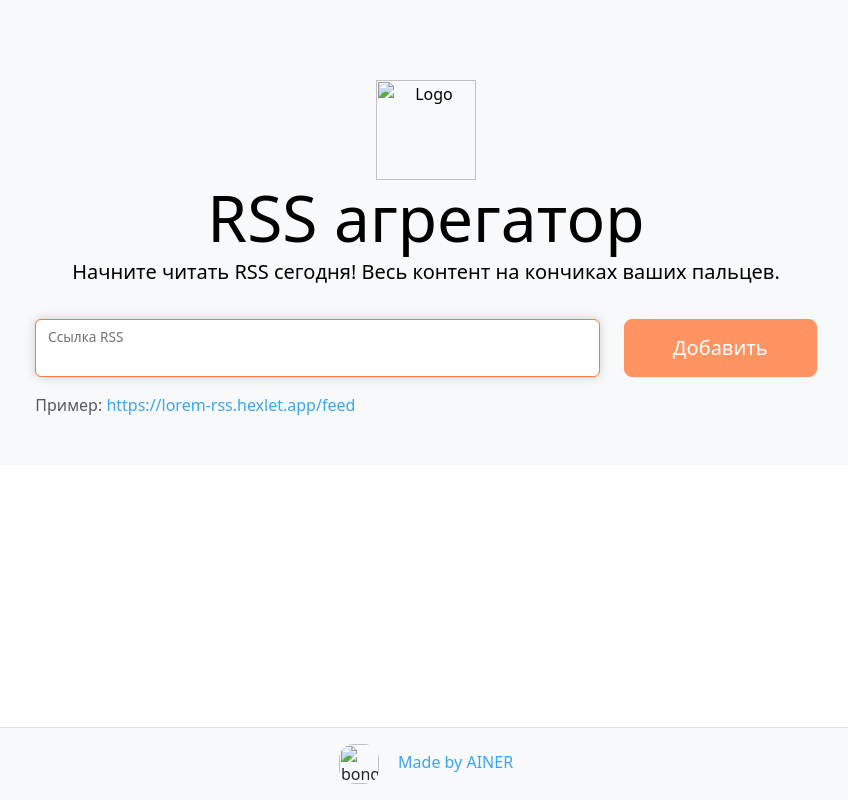
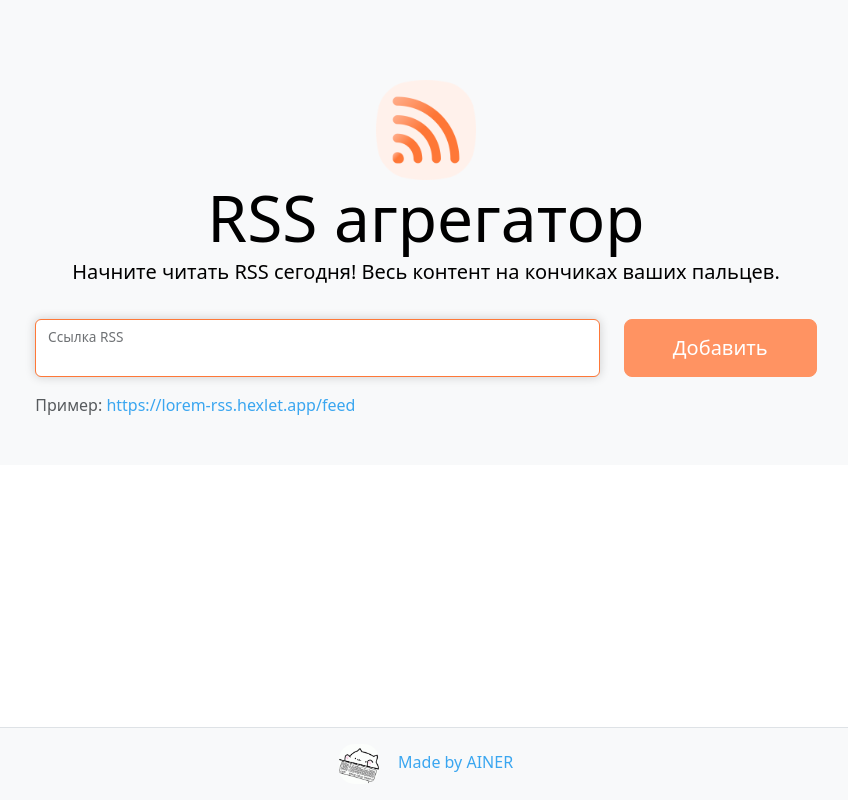
Before and after one commit to AINER/RSS-Reader, a website built with webpack: page index.html in a window 1280 px wide. Shown: the whole page, without its empty margins (214-1062 px from the left). Built offline with nearby package versions, Linux system fonts and the light colour scheme; files whose address does not match are found by name.

Commit message:
FIX: images displaying

```diff
--- a/index.html
+++ b/index.html
@@ -50,7 +50,7 @@
         <div class="row">
           <div class="col-md-10 col-lg-8 mx-auto text-black">
             <div class="title text-center">
-              <img class="logo" src="{iconImage}" alt="Logo" />
+              <img class="logo" src="./src/assets/icon.png" alt="Logo" />
               <h1 class="display-3 mb-0">RSS агрегатор</h1>
               <p class="lead">
                 Начните читать RSS сегодня! Весь контент на кончиках ваших
@@ -107,7 +107,7 @@
         <div class="text-center">
           <img
             class="decorative-img"
-            src="{bongoСatImage}"
+            src="./src/assets/bongo-cat-typing.gif"
             alt="bongo cat typing"
           />
           <a class="made-by" href="https://github.com/AINER" target="_blank"
--- a/package.json
+++ b/package.json
@@ -21,6 +21,7 @@
     "eslint": "^8.57.0",
     "eslint-config-airbnb-base": "^15.0.0",
     "eslint-plugin-import": "^2.30.0",
+    "html-loader": "^5.1.0",
     "html-webpack-plugin": "^5.6.0",
     "postcss-loader": "^8.1.1",
     "sass": "^1.78.0",
--- a/webpack.config.js
+++ b/webpack.config.js
@@ -50,7 +50,7 @@ const config = {
           {
             loader: "sass-loader",
           },
-          // Shut down warnings of depreciated SASS syntax
+          // Shuting down warnings of depreciated SASS syntax
           {
             loader: require.resolve("sass-loader"),
             options: {
@@ -62,6 +62,11 @@ const config = {
       {
         test: /\.(eot|svg|ttf|woff|woff2|png|jpg|gif)$/i,
         type: "asset",
+      },
+      // Loading image from <img> in html
+      {
+        test: /\.html$/i,
+        use: "html-loader",
       },
 
       // Add your rules for custom modules here
```
Also changed, not shown: 1 other file.
